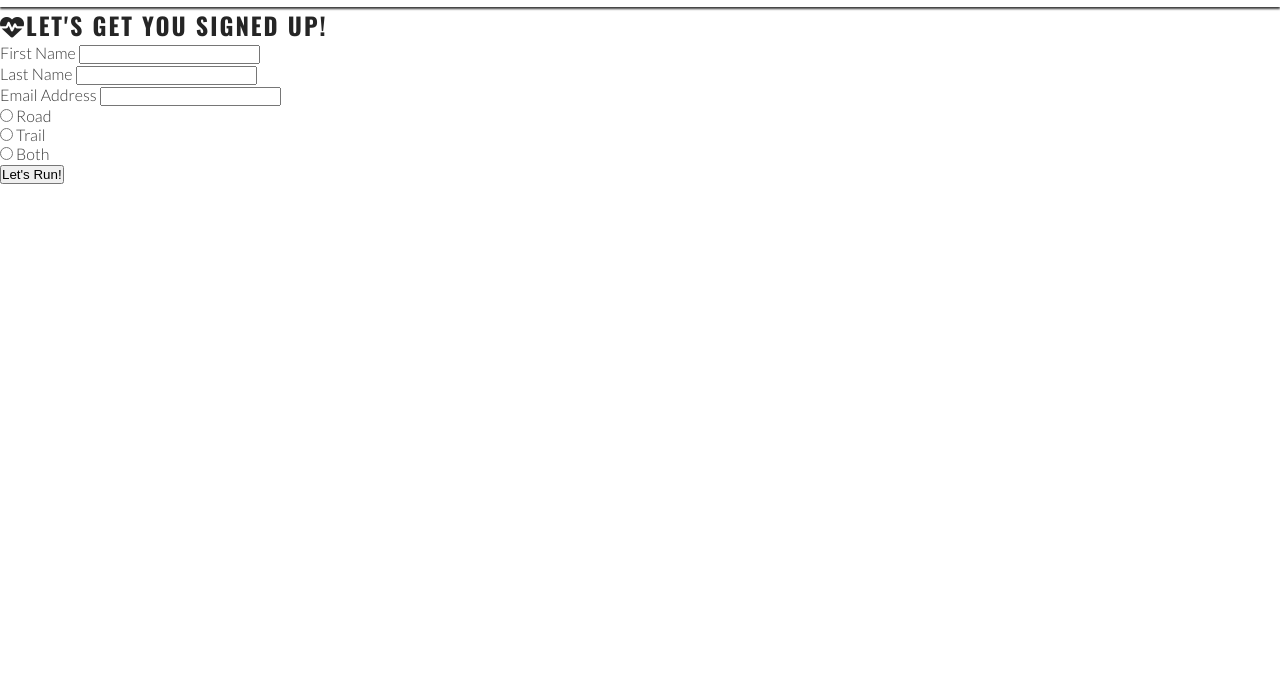
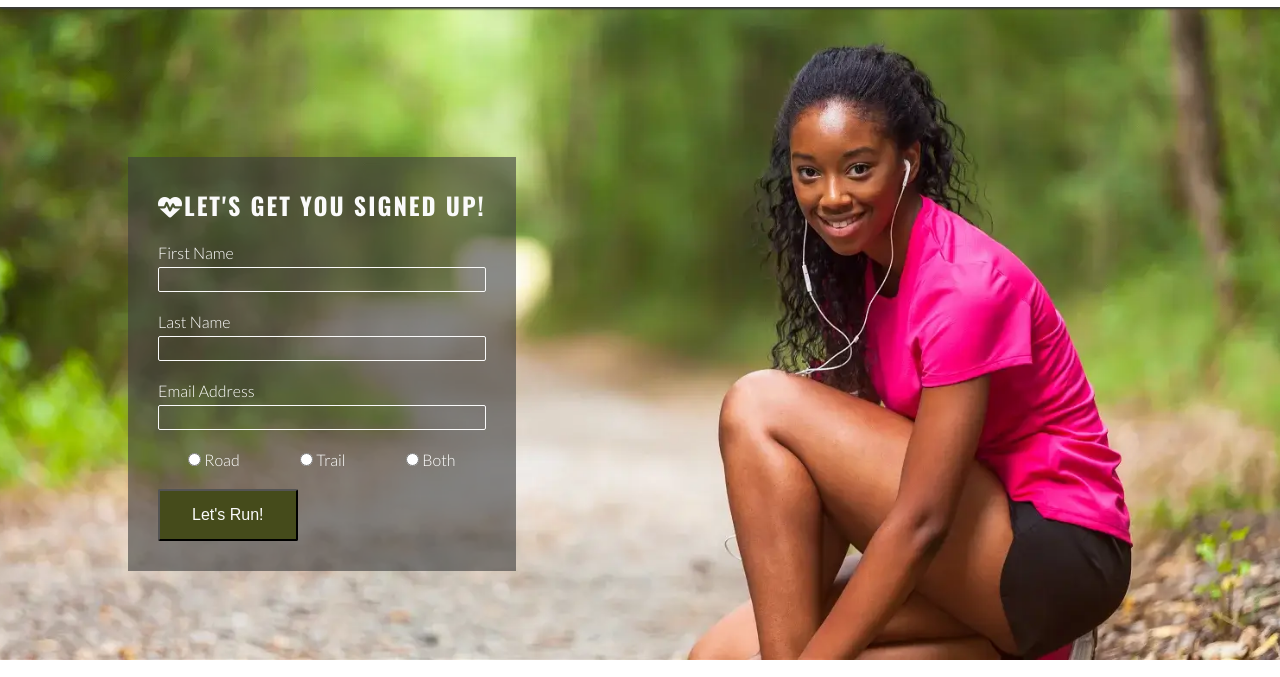
Before and after one commit to Wade-Possible/Love-Running, a plain HTML site: page signup.html in a window 1280 px wide. Shown: the part 72-749 px from the top of the page. Drawn offline with nearby package versions, Linux system fonts and the light colour scheme.

Commit message:
Added style to sign up page

```diff
--- a/assets/css/style.css
+++ b/assets/css/style.css
@@ -93,6 +93,8 @@ main {
     /* main take space to push footer down */
     flex: 1 0 auto;
     margin-top: 47px;
+    display: flex;
+    flex-direction: column;
 }
 /* Hero section */
 #hero {
@@ -189,6 +191,51 @@ padding-left: 10px;
     line-height: 0;
 }
 
+#signup {
+    background-image: url("../images/signup-image.webp");
+    background-size: cover;
+    background-position: 75%;
+    flex-grow: 1;
+    padding: 20px 10% 0 10%;
+}
+
+#signup-form {
+    color: #ffffff;
+    background-color: rgba(60, 60, 60, 0.6);
+    padding: 30px;
+
+}
+
+#signup-form h2 {
+    color: #fafafa;
+    margin-bottom: 20px;
+}
+
+.text-input {
+    background: transparent;
+    color: #fafafa;
+    width: 100%;
+    height: 25px;
+    margin: 5px 0 20px 0;
+    border: 1px solid #fafafa;
+    border-radius: 2px;
+    padding: 0 5px;
+}
+
+.radio-buttons {
+    width: 100%;
+    display: flex;
+    justify-content: space-around;
+}
+
+.join-button {
+    margin-top: 20px;
+    border-radius: 2px;
+    padding: 15px 32px;
+    font-size: 100%;
+    background-color: #454b1b;
+    color: #fafafa;
+}
 
 /* Footer */
 #social-networks {
@@ -274,6 +321,28 @@ padding-left: 10px;
     #photos {
         column-count: 3;
     }
+
+    #signup {
+        background-position: center;
+        position: relative;
+    }
+
+    #signup-form {
+        max-width: 400px;
+        position: absolute;
+        left: 10%;
+        top: 150px;
+    }
+
+    .text-input:hover {
+        border-color: #f16c6b;
+    }
+
+    .join-button:hover {
+        background-color: #fafafa;
+        color: #454b1b;
+    }
+
 }
 
 /* Media query: lapotps and larger (992px and up)*/
```
Also changed, not shown: assets/images/signup-image.webp (added).
